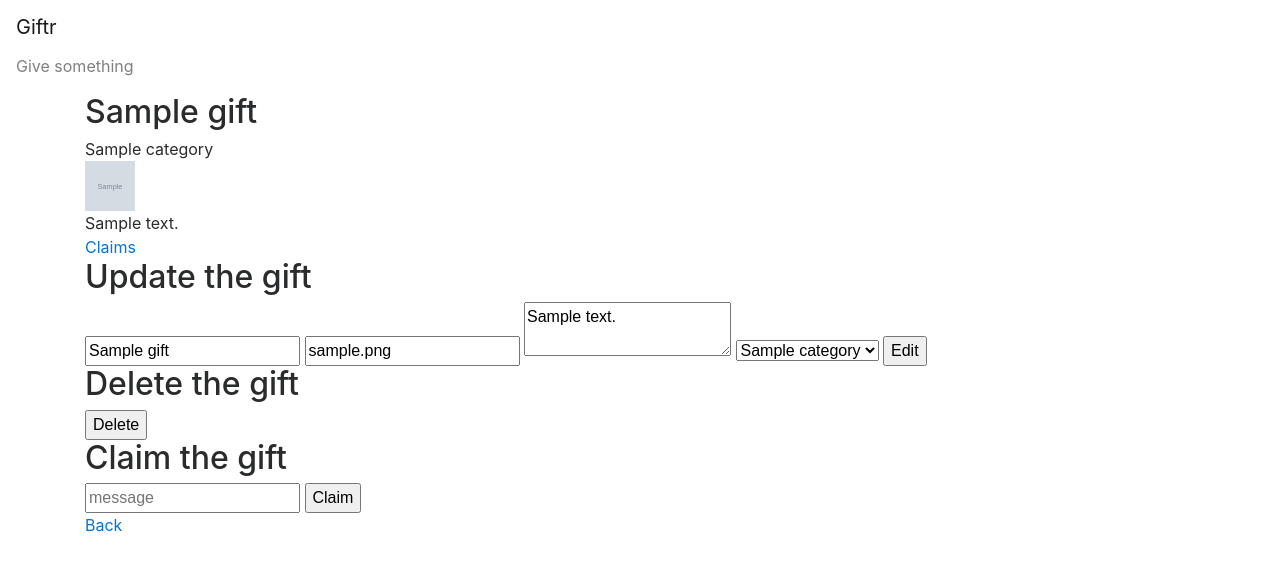
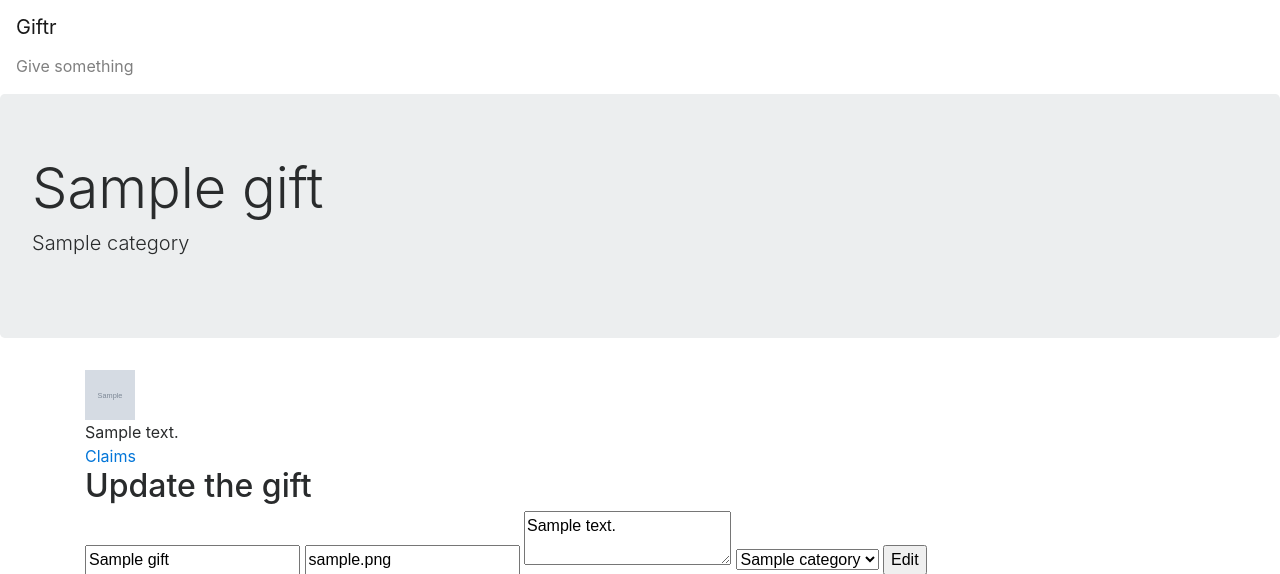
Before and after one commit to Zinston/giftr, a Flask app: page /gifts/1 in a window 1280 px wide. Shown: the top 574 px of the page. Run offline with Flask 2, Linux system fonts and the light colour scheme; tables that the repository leaves empty hold one stand-in row (values such as "Sample post"); grey boxes marked "Sample" are stand-in pictures; some libraries are stand-ins or nearby versions.

Commit message:
Move gift name and category to jumbotron.

```diff
--- a/templates/gift.html
+++ b/templates/gift.html
@@ -1,10 +1,14 @@
 {% extends "index.html" %}
+
+{% block header %}
+<header class="jumbotron">
+	<h1 class="display-4">{{ gift.name }}</h1>
+	<p class="lead">{{ gift.category.name }}</p>
+</header>
+{% endblock %}
 
 {% block body %}
 <section id="get">
-	<h2>{{ gift.name }}</h2>
-	{{ gift.category.name }}<br>
-
 	{% if gift.picture %}
 	<img src='{{ gift.picture }}' width='50px' height='50px'><br>
 	{% endif %}
```
